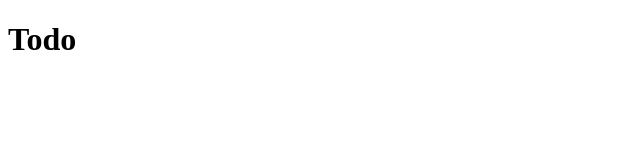
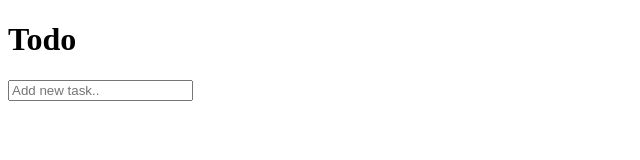
Before and after one commit to haakensonb/todo_app, a plain HTML site: page index.html in a window 1280 px wide. Shown: the whole page, without its empty margins (0-640 px from the left). Drawn offline with Linux system fonts and the light colour scheme.

Commit message:
Add input box

```diff
--- a/index.html
+++ b/index.html
@@ -5,7 +5,11 @@
   </head>
 
   <body>
-    <h1>Todo</h1>
+
+    <div id="todoApp">
+      <h1>Todo</h1>
+      <input class="new-task" placeholder="Add new task.."/>
+    </div>
 
     <script src="./main.js"></script>
   </body>
```
